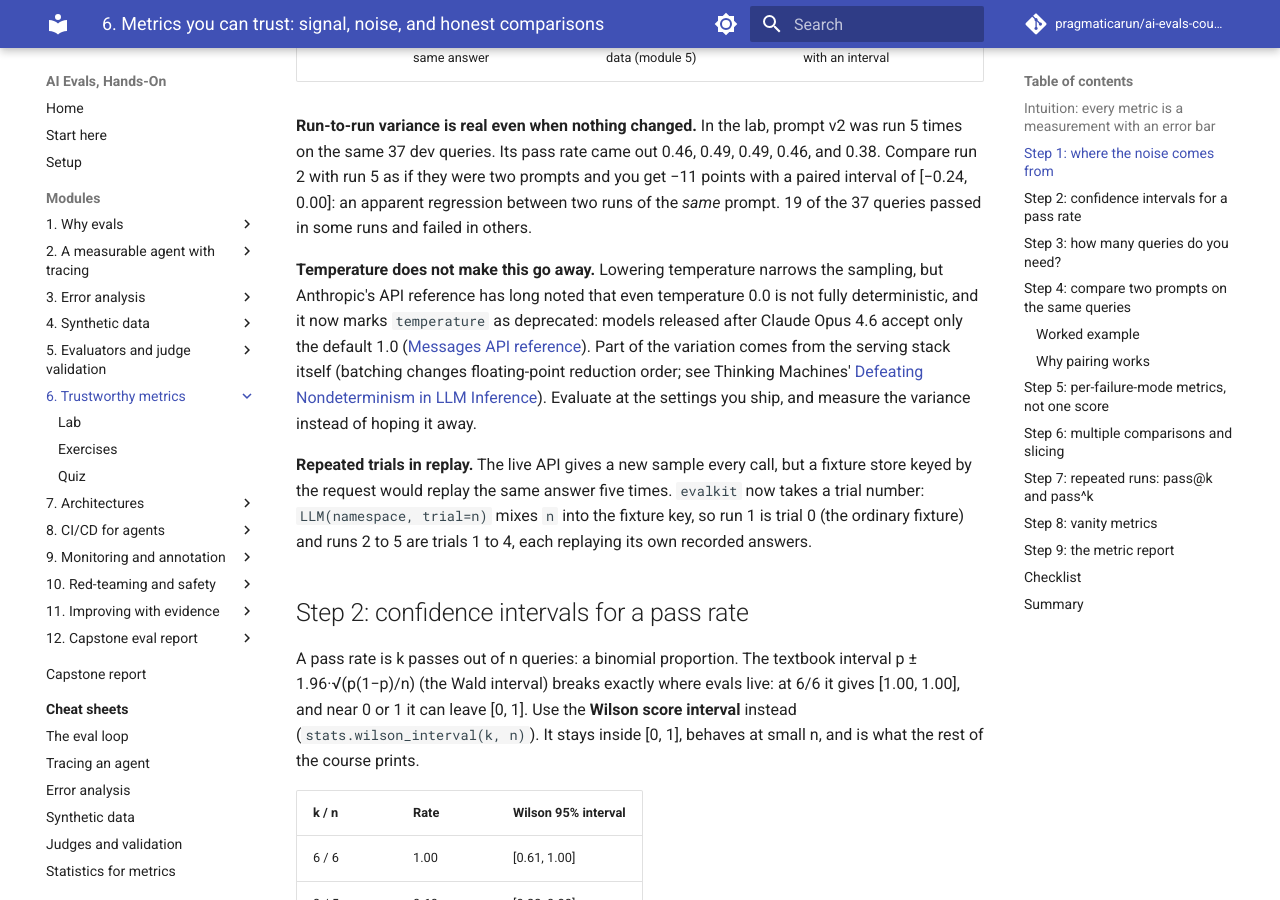
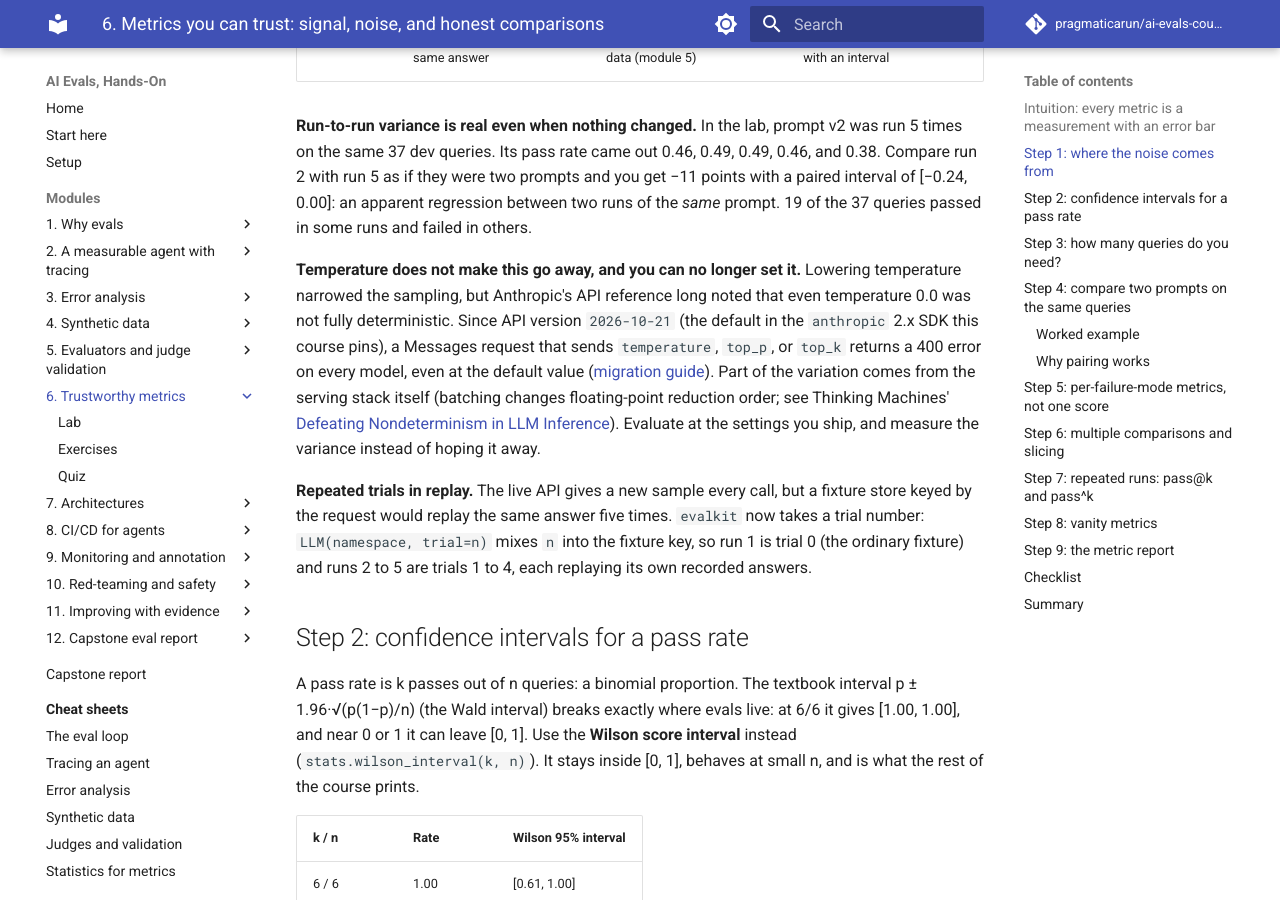
Before and after one commit to pragmaticarun/ai-evals-course, an MkDocs documentation site: the page built from docs/modules/06-trustworthy-metrics/index.md, in a window 1280 px wide and 900 px high, scrolled down 1401 px. Built offline with MkDocs 1.6.1 and Material for MkDocs 9.7.7, drawn with Linux system fonts in a browser that asks for light colours; comment, search, counter and statistics services are not loaded.

Commit message:
Course update: sampling params removed in API 2026-10-21, refusals in red-team metrics, SDK 2.13.0
- Module 6 (lesson, quiz, credits): temperature/top_p/top_k now return a 400 on
  every model under API version 2026-10-21 (sent by anthropic 2.x), replacing the
  stale "deprecated, default only" wording; link the migration guide.
- Module 10: count stop_reason "refusal" separately when reporting ASR and the
  benign false-positive rate.
- Bump anthropic 2.12.0 -> 2.13.0 (pyproject, uv.lock, versions page).
- config/models.toml: point source comments at platform.claude.com, matching
  the versions page; regenerate the capstone report's config fingerprint.

Co-Authored-By: Claude Opus 5.5 <noreply@anthropic.com>
Claude-Session: https://claude.ai/code/session_013fYsw9PR1ShHCjbbYsc6Ef

```diff
--- a/docs/modules/06-trustworthy-metrics/index.md
+++ b/docs/modules/06-trustworthy-metrics/index.md
@@ -45,10 +45,11 @@ dev queries. Its pass rate came out 0.46, 0.49, 0.49, 0.46, and 0.38. Compare ru
 prompts and you get −11 points with a paired interval of [−0.24, 0.00]: an apparent regression between two runs
 of the *same* prompt. 19 of the 37 queries passed in some runs and failed in others.
 
-**Temperature does not make this go away.** Lowering temperature narrows the sampling, but Anthropic's API
-reference has long noted that even temperature 0.0 is not fully deterministic, and it now marks `temperature`
-as deprecated: models released after Claude Opus 4.6 accept only the default 1.0
-([Messages API reference](https://platform.claude.com/docs/en/api/messages)). Part of the variation comes from
+**Temperature does not make this go away, and you can no longer set it.** Lowering temperature narrowed the
+sampling, but Anthropic's API reference long noted that even temperature 0.0 was not fully deterministic. Since
+API version `2026-10-21` (the default in the `anthropic` 2.x SDK this course pins), a Messages request that sends
+`temperature`, `top_p`, or `top_k` returns a 400 error on every model, even at the default value
+([migration guide](https://platform.claude.com/docs/en/api/migration-2026-10-21)). Part of the variation comes from
 the serving stack itself (batching changes floating-point reduction order; see Thinking Machines'
 [Defeating Nondeterminism in LLM Inference](https://thinkingmachines.ai/blog/defeating-nondeterminism-in-llm-inference/)).
 Evaluate at the settings you ship, and measure the variance instead of hoping it away.
```
Also changed, not shown: docs/capstone/index.md (+1 -1 lines), docs/credits.md (+1 -1 lines), docs/modules/06-trustworthy-metrics/quiz.md (+2 -2 lines), docs/modules/10-red-teaming/index.md (+4 -0 lines), docs/versions.md (+1 -1 lines), 3 other files.
